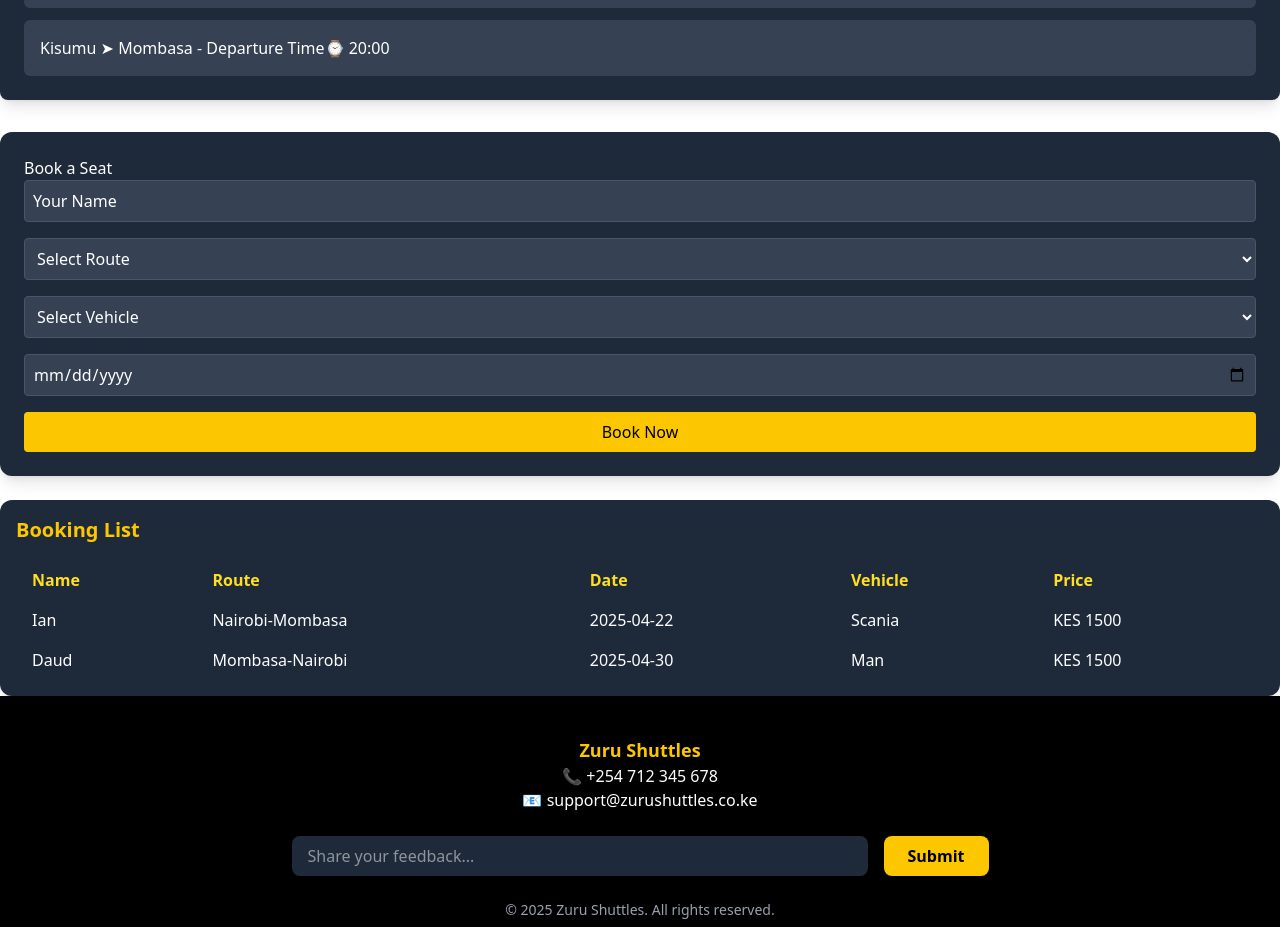
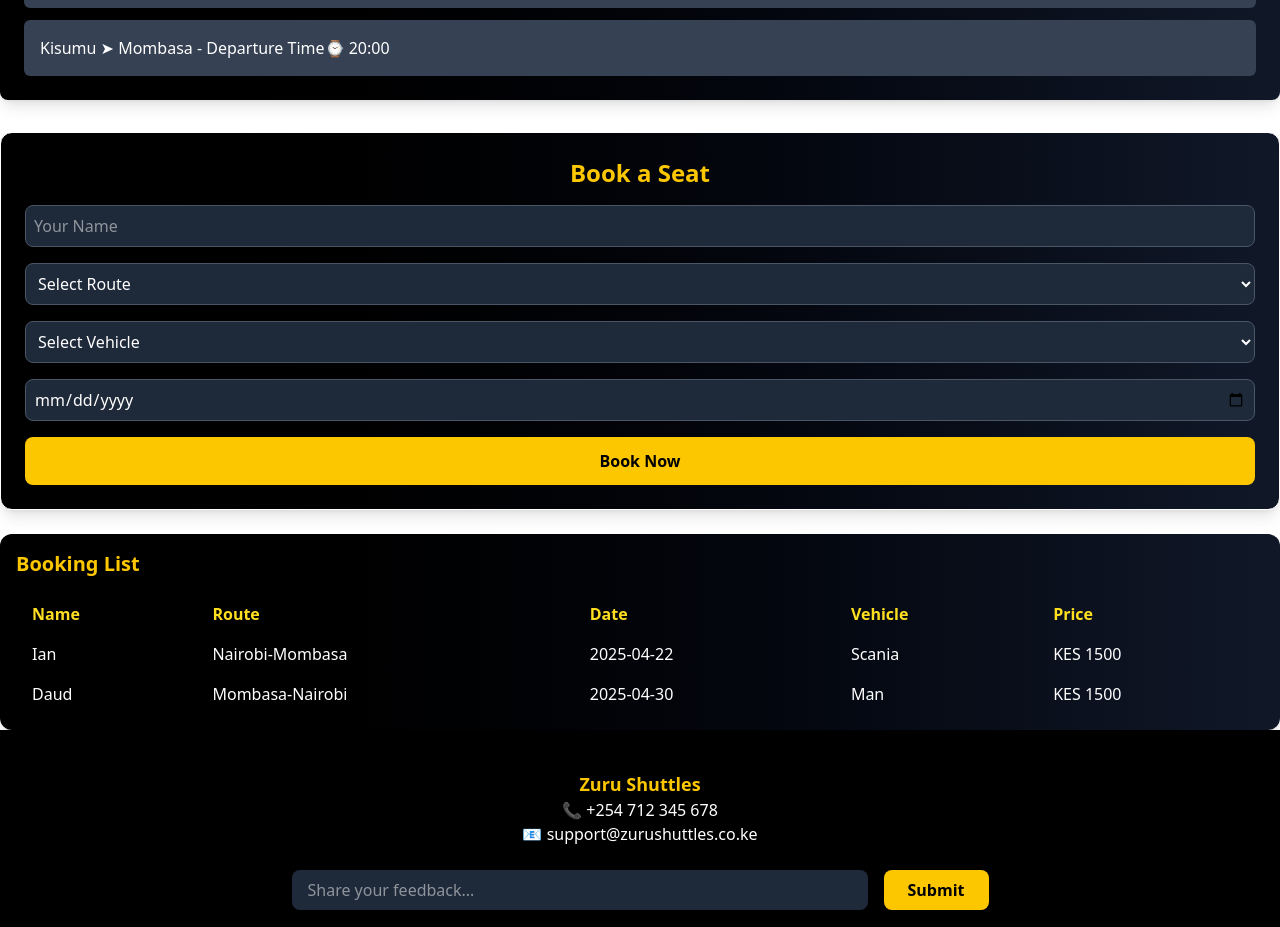
Before and after one commit to DaudElmoge/project-phase-2, a React (Vite) app: page / in a window 1280 px wide. Shown: the part 860-1787 px from the top of the page. Built offline with nearby package versions, Linux system fonts and the light colour scheme; data requests are answered from the project's data file.

Commit message:
overall styling

```diff
--- a/src/assets/components/BookingForm.jsx
+++ b/src/assets/components/BookingForm.jsx
@@ -38,7 +38,7 @@ function BookingForm() {
     e.preventDefault();
 
     if (!name || !route || !date || !vehicle) {
-      setError("Please fill in all fields");
+      setError("Please fill in all fields.");
       return;
     }
 
@@ -62,7 +62,6 @@ function BookingForm() {
       .then((res) => res.json())
       .then(() => {
         alert("Booking successful");
-        // Reset form
         setName("");
         setRoute("");
         setVehicle("");
@@ -80,27 +79,27 @@ function BookingForm() {
   return (
     <form
       onSubmit={handleSubmit}
-      className="bg-gray-800 text-white p-6 rounded-xl shadow-lg max-w-full"
       id="book"
+      className="max-w-full bg-gradient-to-r from-black to-gray-900 text-white p-6 rounded-xl shadow-lg border "
     >
-      <h2>Book a Seat</h2>
+      <h2 className="text-2xl font-bold text-yellow-400 text-center mb-4">
+        Book a Seat
+      </h2>
 
-      {error && <p className="text-red-500 mb-4">{error}</p>}
+      {error && <p className="text-red-400 text-center">{error}</p>}
 
       <input
         type="text"
         placeholder="Your Name"
         value={name}
         onChange={(e) => setName(e.target.value)}
-        className="w-full p-2 mb-4 rounded bg-gray-700 border border-gray-600 placeholder-white"
-        required
+        className="w-full p-2 mb-4 rounded-lg bg-gray-800 border border-gray-600 focus:outline-none focus:ring-2 focus:ring-yellow-400"
       />
 
       <select
         value={route}
         onChange={(e) => setRoute(e.target.value)}
-        className="w-full p-2 mb-4 rounded bg-gray-700 border border-gray-600"
-        required
+        className="w-full p-2 mb-4 rounded-lg bg-gray-800 border border-gray-600 focus:outline-none focus:ring-2 focus:ring-yellow-400"
       >
         <option value="">Select Route</option>
         {routes.map((r) => (
@@ -113,8 +112,7 @@ function BookingForm() {
       <select
         value={vehicle}
         onChange={(e) => setVehicle(e.target.value)}
-        className="w-full p-2 mb-4 rounded bg-gray-700 border border-gray-600"
-        required
+        className="w-full p-2 mb-4 rounded-lg bg-gray-800 border border-gray-600 focus:outline-none focus:ring-2 focus:ring-yellow-400"
       >
         <option value="">Select Vehicle</option>
         {vehicles.map((v) => (
@@ -128,25 +126,24 @@ function BookingForm() {
         type="date"
         value={date}
         onChange={(e) => setDate(e.target.value)}
-        className="w-full p-2 mb-4 rounded bg-gray-700 border border-gray-600"
-        required
+        className="w-full p-2 mb-4 rounded-lg bg-gray-800 border border-gray-600 focus:outline-none focus:ring-2 focus:ring-yellow-400"
       />
 
       {departureTime && (
-        <p className="text-yellow-300 mb-4">
+        <p className="text-yellow-300">
           Departure Time: <strong>{departureTime}</strong>
         </p>
       )}
 
       {price && (
-        <p className="text-yellow-300 mb-4">
+        <p className="text-yellow-300">
           Price: <strong>{price}</strong>
         </p>
       )}
 
       <button
         type="submit"
-        className="w-full bg-yellow-400 text-black py-2 px-4 rounded hover:bg-yellow-300 transition cursor-pointer"
+        className="w-full bg-yellow-400 hover:bg-yellow-500 text-black font-bold py-3 px-6 rounded-lg transition cursor-pointer"
       >
         Book Now
       </button>
--- a/src/assets/components/BookingList.jsx
+++ b/src/assets/components/BookingList.jsx
@@ -8,16 +8,17 @@ function BookingList() {
             .then((res) => res.json())
             .then((data) => setBookings(data))
             .catch((error) => console.error("Failed to fetch bookings", error));
-  }, []);
+    }
+        , []);
 
     return (
-    <div className="bg-gray-800 text-white mt-6 p-4 rounded-xl shadow-lg overflow-x-auto">
+      <div className="bg-gradient-to-r from-black to-gray-900 text-white mt-6 p-4 rounded-xl shadow-lg overflow-x-auto">
         <h2 className="text-xl font-semibold text-yellow-400 mb-4">
           Booking List
         </h2>
         <table className="min-w-full table-auto text-sm sm:text-base">
           <thead>
-          <tr className="text-yellow-300">
+            <tr className=" text-yellow-300">
               <th className="px-4 py-2 text-left">Name</th>
               <th className="px-4 py-2 text-left">Route</th>
               <th className="px-4 py-2 text-left">Date</th>
@@ -29,7 +30,7 @@ function BookingList() {
             {bookings.map((booking) => (
               <tr
                 key={booking.id}
-              className="hover:bg-gray-600 transition duration-200"
+                className=" hover:bg-gray-600 transition duration-200"
               >
                 <td className="px-4 py-2">{booking.name}</td>
                 <td className="px-4 py-2">{booking.route}</td>
--- a/src/assets/components/RouteDisplay.jsx
+++ b/src/assets/components/RouteDisplay.jsx
@@ -11,7 +11,7 @@ function RouteDisplay() {
   }, []);
 
   return (
-    <div className="bg-gray-800 text-white p-6 rounded-lg shadow-lg my-8">
+    <div className="bg-gradient-to-r from-black to-gray-900 text-white p-6 rounded-lg shadow-lg my-8">
       <h2 className="text-2xl font-semibold text-yellow-400 mb-4">
         Available Routes
       </h2>
```
Lines whose indentation alone changed are shown as unchanged.
